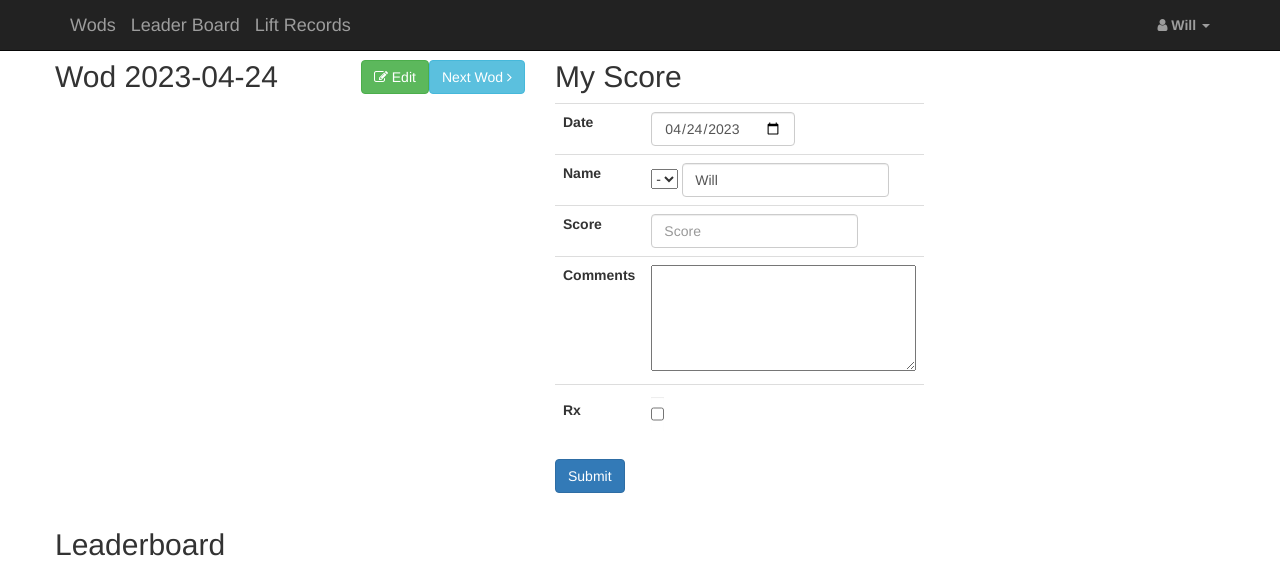
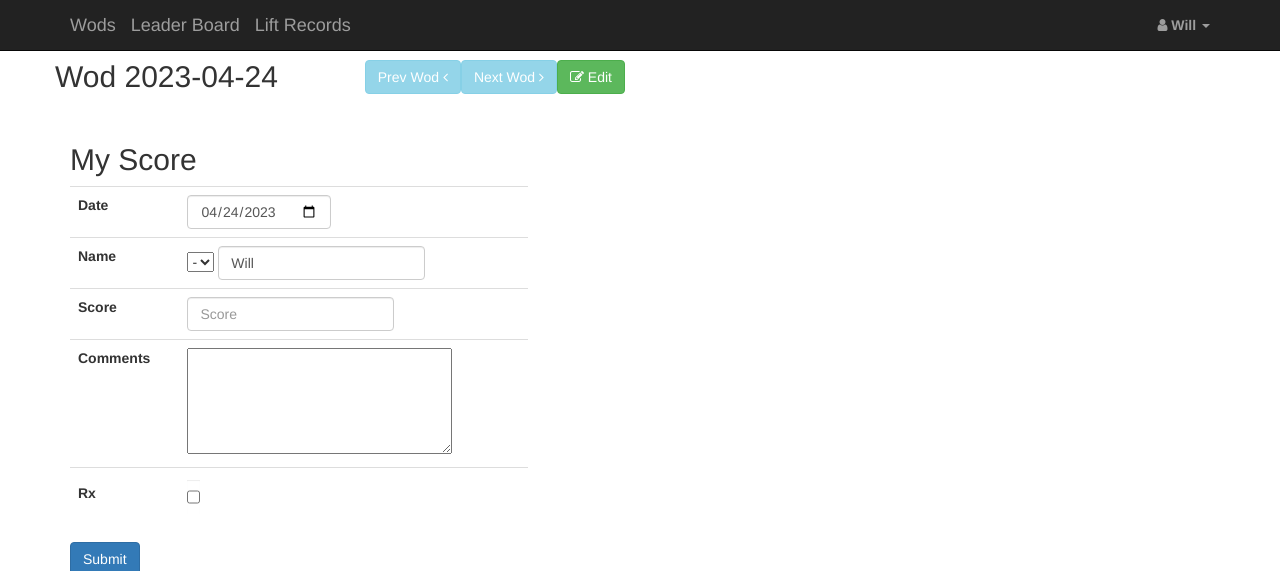
Before and after one commit to wthiessen/rxwod, a Symfony app: template templates/wod/show.html.twig in a window 1280 px wide. Shown: the top 571 px of the page. Run offline with Twig, Linux system fonts and the light colour scheme; the template is opened without the code that fills it, so the values that code supplies are empty; some libraries are stand-ins or nearby versions.

Commit message:
fix next/previous record, use by id, fix createdAt date

```diff
--- a/templates/wod/show.html.twig
+++ b/templates/wod/show.html.twig
@@ -6,28 +6,37 @@
             <div class="col-12">
                 <div class="q-container-show p-4">
                     <div class="row">
-                        <div class="col-md-5">
+                        <div class="col-md-6">
                             <div class="q-container-show q-display p-3">
+                                <span>
                                     <h2>
                                         Wod {{ wod.createdAt|date("Y-m-d") }}
-                                    <a href="{{ wod.id + 1 }}" class="btn btn-md btn-info pull-right">
-                                        Next Wod <span class="fa fa-angle-right"></span>
-                                    </a>
+
+
                                     <a href="edit/{{ wod.id }}" class="btn btn-md btn-success pull-right">
                                         <span class="fa fa-edit"></span> Edit
                                     </a>
+                                    <a href="{{ next_wod }}" class="btn btn-md btn-info pull-right" {{ next_wod == null ? 'disabled' : '' }}>
+                                        Next Wod <span class="fa fa-angle-right"></span>
+                                    </a>
+                                    <a href="{{ previous_wod }}" class="btn btn-md btn-info pull-right" {{ previous_wod == null ? 'disabled' : '' }}>
+                                        Prev Wod <span class="fa fa-angle-left"></span>
+                                    </a>
+
                                     </h2>
+                                </span>
 {#                              TODO edit wod if owner#}
                                 <br>
                                     {{ wod.wod|markdown }}
                             </div>
                         </div>
-                        <div class="col-md-3">
+                    </div>
+                </div>
+            </div>
+        </div>
+        <div class="row">
+            <div class="col-md-5">
                 <h2>My Score</h2>
-{#                                                                    TODO fix formatting <br>#}
-{#                                                                    TODO add dropdown of past names <br>#}
-{#                                                                    TODO if score for name/user true, hide form <br>#}
-{#                                                                    TODO validation <br>#}
                 <div class="form-group">
                     <form class="form-inline js-new-wod-form" data-url="../api/leaderboards">
                         <table class="table table-stripe">
@@ -41,7 +50,6 @@
                                     <select name="name_dropdown" id="name_dropdown">
                                         <option value="">-</option>
                                         {% for name in userNames %}
-{#                                                        {{ name }}#}
                                             <option value="{{ name }}">{{ name }}</option>
                                         {% endfor %}
                                     </select>
@@ -66,11 +74,6 @@
                     </form>
                 </div>
             </div>
-                    </div>
-                </div>
-            </div>
-        </div>
-        <div class="row">
             <div class="col-md-10">
                 <h2>Leaderboard</h2>
                 {#                                        TODO if owner or admin allow delete <br>#}
```
Also changed, not shown: src/Controller/WodController.php (+33 -9 lines), src/Repository/WodRepository.php (+35 -19 lines). Lines whose indentation alone changed are shown as unchanged.
